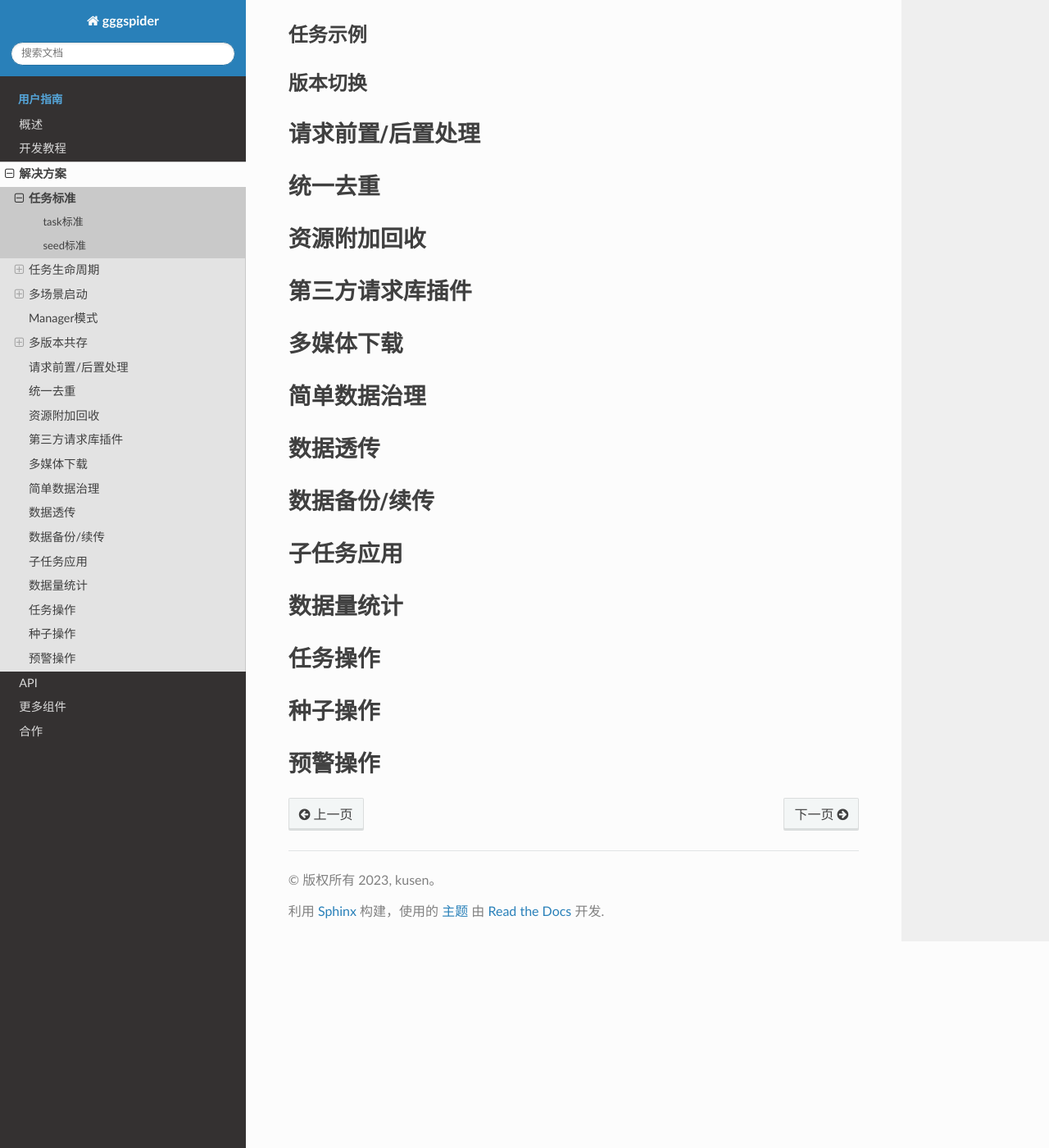
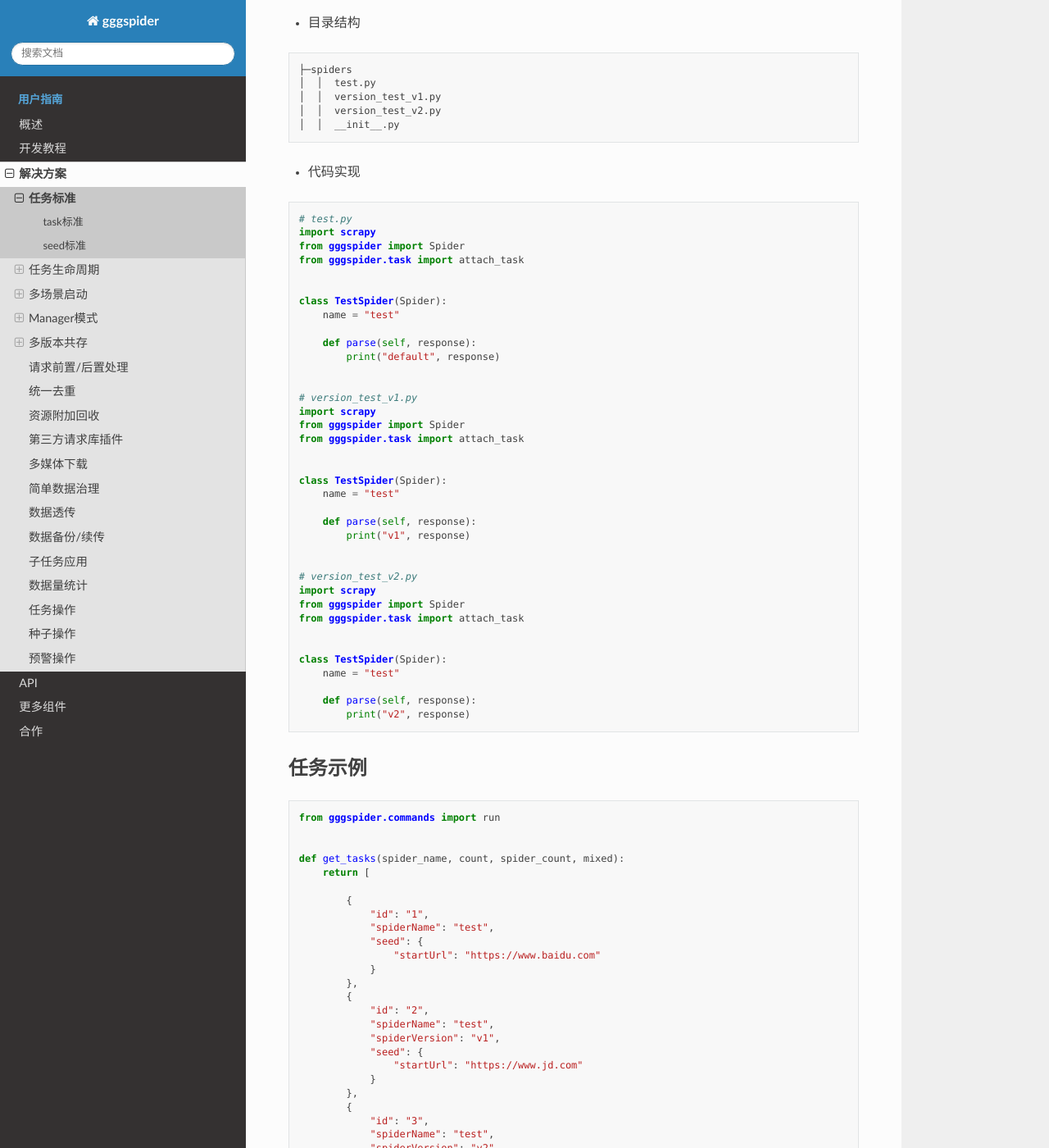
Before and after one commit to kusen-alpha/gggspider-docs, a Sphinx documentation site: the page built from source/solutions/solutions.md, in a window 1280 px wide and 1400 px high, scrolled down 9365 px. Shown: the whole window at 82% size. Built offline with Sphinx 7.4.7 and the Read the Docs theme 2.0.0, drawn with Linux system fonts in a browser that asks for light colours; some of the changed text lies outside the part shown.

Commit message:
更新文档

````diff
--- a/source/solutions/solutions.md
+++ b/source/solutions/solutions.md
@@ -265,7 +264,7 @@
 
 ```
 
-代码实现
++ 代码实现
 
 ```python
 
@@ -303,7 +302,7 @@
         print('response2', response)
 ```
 
-任务示例
+## 任务示例
 
 ```python
 from gggspider.commands import run
@@ -360,11 +359,111 @@
 
 ```
 
-## 目录设计
+## 项目示例
+
++ 目录结构
+
+```
+├─spiders
+│  │  test.py
+│  │  version_test_v1.py
+│  │  version_test_v2.py
+│  │  __init__.py
+
+```
+
++ 代码实现
+
+```python
+# test.py
+import scrapy
+from gggspider import Spider
+from gggspider.task import attach_task
+
+
+class TestSpider(Spider):
+    name = "test"
+
+    def parse(self, response):
+        print("default", response)
+
+
+# version_test_v1.py
+import scrapy
+from gggspider import Spider
+from gggspider.task import attach_task
+
+
+class TestSpider(Spider):
+    name = "test"
+
+    def parse(self, response):
+        print("v1", response)
+
+
+# version_test_v2.py
+import scrapy
+from gggspider import Spider
+from gggspider.task import attach_task
+
+
+class TestSpider(Spider):
+    name = "test"
+
+    def parse(self, response):
+        print("v2", response)
+
+```
 
 ## 任务示例
 
+```python
+from gggspider.commands import run
+
+
+def get_tasks(spider_name, count, spider_count, mixed):
+    return [
+
+        {
+            "id": "1",
+            "spiderName": "test",
+            "seed": {
+                "startUrl": "https://www.baidu.com"
+            }
+        },
+        {
+            "id": "2",
+            "spiderName": "test",
+            "spiderVersion": "v1",
+            "seed": {
+                "startUrl": "https://www.jd.com"
+            }
+        },
+        {
+            "id": "3",
+            "spiderName": "test",
+            "spiderVersion": "v2",
+            "seed": {
+                "startUrl": "https://www.taobao.com"
+            }
+        }
+    ]
+
+
+if __name__ == '__main__':
+    run.run(get_tasks_func=get_tasks)
+
+```
+
 ## 版本切换
+
+当一个采集平台有多个版本，面临着多版本协同完成采集目录，如果版本信息是在下发任务时就已经能明确的情况下，
+直接在任务里进行指定，但是如果在采集过程中，当前版本未能达到采集目录，需要切换其他版本进行完成采集工作时，
+可通过子任务的方式进行将版本名切换，这时需要用到任务相关服务进行操作，采集里进行子任务的发起即可：
+
+```python
+# 待测试......
+```
 
 # 请求前置/后置处理
 
````
Also changed, not shown: other parts of source/solutions/solutions.md (+5 -6 lines).
